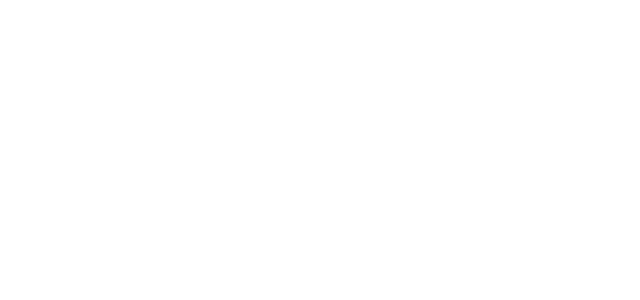
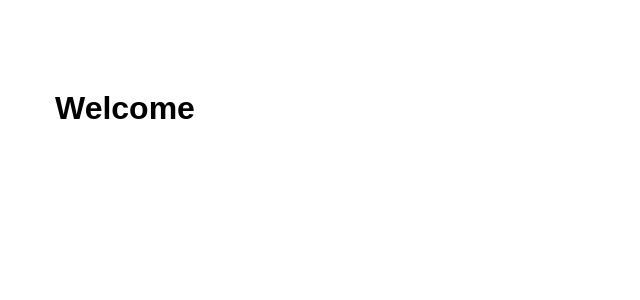
Before and after one commit to lex-od/goit-react-hw-04-movies, a React (Create React App) app: page / in a window 1280 px wide. Shown: the top 300 px of the page, without its empty margins (0-640 px from the left). Built offline with nearby package versions, Linux system fonts and the light colour scheme.

Commit message:
Common styles

```diff
--- a/package.json
+++ b/package.json
@@ -2,7 +2,7 @@
     "name": "react-clear-template",
     "version": "0.1.0",
     "private": true,
-    "homepage": "https://lex-od.github.io/repository-name",
+    "homepage": "https://lex-od.github.io/goit-react-hw-04-movies",
     "dependencies": {
         "@testing-library/jest-dom": "^5.11.10",
         "@testing-library/react": "^11.2.6",
@@ -14,6 +14,7 @@
         "node-sass": "^5.0.0",
         "react": "^17.0.2",
         "react-dom": "^17.0.2",
+        "react-router-dom": "^5.2.0",
         "react-scripts": "4.0.3",
         "web-vitals": "^1.1.1"
     },
--- a/src/App.js
+++ /dev/null
@@ -1,10 +0,0 @@
-import { Component } from 'react';
-import './styles/App.module.scss';
-
-class App extends Component {
-    render() {
-        return <div></div>;
-    }
-}
-
-export default App;
--- /dev/null
+++ b/src/App.jsx
@@ -0,0 +1,11 @@
+// import './styles/App.module.scss';
+
+import AppBar from './components/AppBar';
+
+const App = () => (
+    <AppBar>
+        <h1>Welcome</h1>
+    </AppBar>
+);
+
+export default App;
--- /dev/null
+++ b/src/components/AppBar/AppBar.jsx
@@ -0,0 +1,16 @@
+import css from './AppBar.module.scss';
+
+const AppBar = ({ children }) => {
+    return (
+        <>
+            <header className={css.header}>
+                <div className={css.container}></div>
+            </header>
+            <main className={css.main}>
+                <div className={css.container}>{children}</div>
+            </main>
+        </>
+    );
+};
+
+export default AppBar;
--- /dev/null
+++ b/src/components/AppBar/AppBar.module.scss
@@ -0,0 +1,15 @@
+.container {
+    margin-left: auto;
+    margin-right: auto;
+    padding-right: 15px;
+    padding-left: 15px;
+    width: 1200px;
+}
+
+.header {
+    padding: 30px 0;
+}
+
+.main {
+    padding: 30px 0;
+}
--- /dev/null
+++ b/src/components/AppBar/index.js
@@ -0,0 +1 @@
+export { default } from './AppBar';
--- a/src/styles/global.scss
+++ b/src/styles/global.scss
@@ -0,0 +1,26 @@
+img {
+    display: block;
+    max-width: 100%;
+    height: auto;
+}
+
+p {
+    margin: 0;
+}
+
+ul {
+    margin: 0;
+    padding: 0;
+
+    list-style: none;
+}
+
+h1,
+h2,
+h3 {
+    margin: 0;
+}
+
+body {
+    font-family: sans-serif;
+}
```
Also changed, not shown: 1 other file (tests, documents, lock files or other folders).
